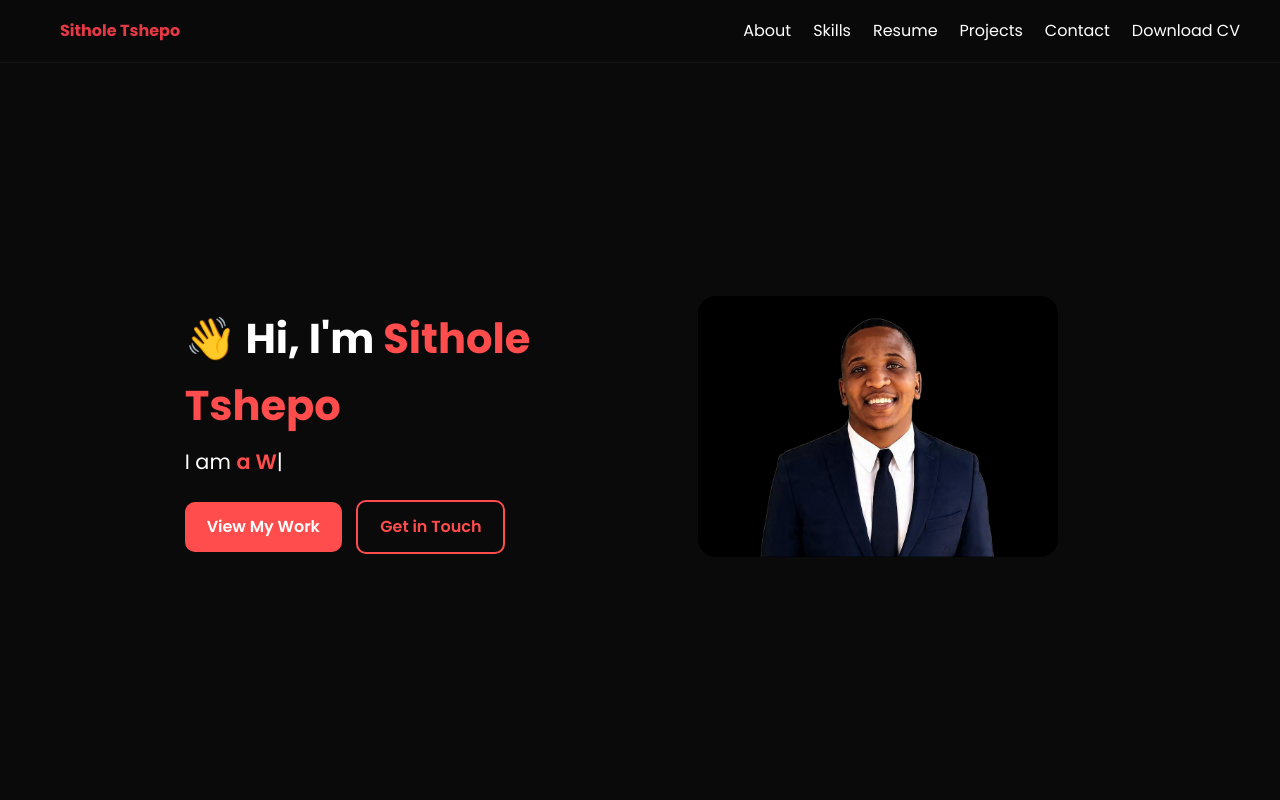
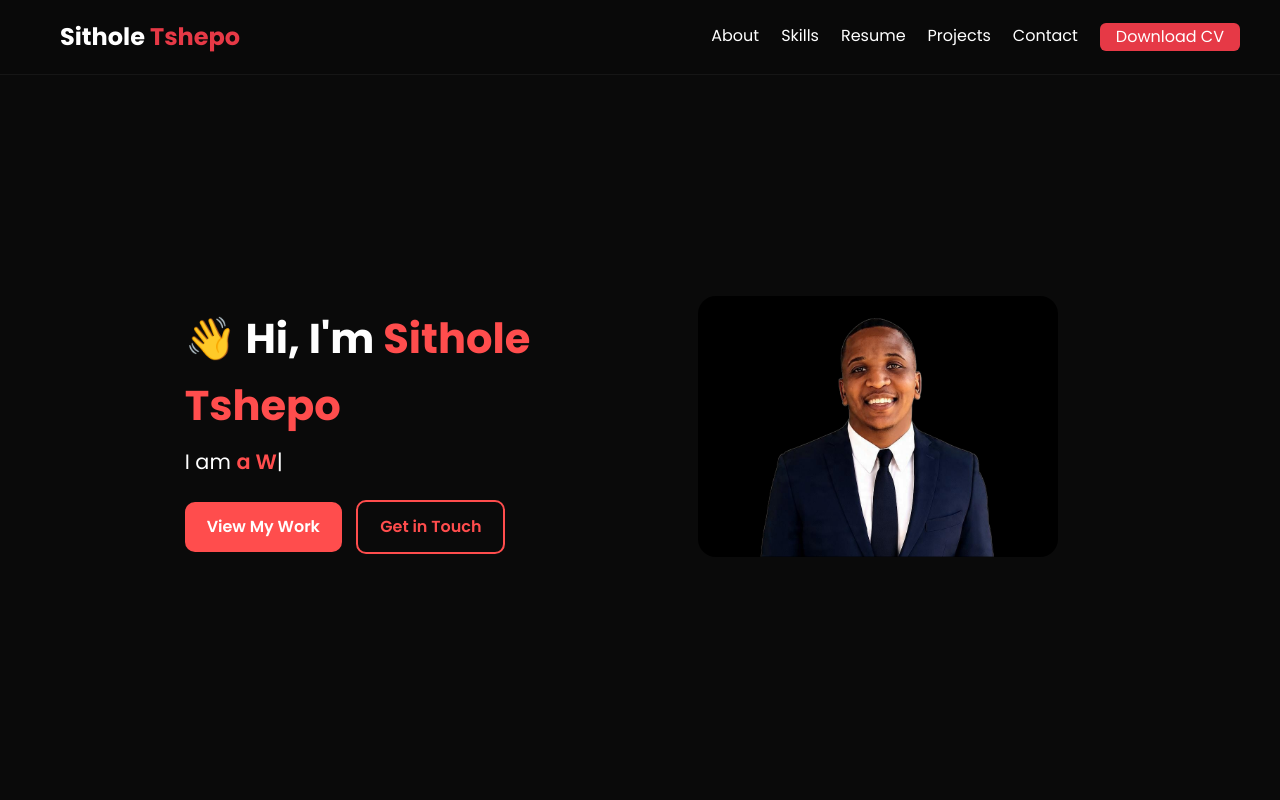
Before and after one commit to TshepoSiphoSithole/myportfolio, a plain HTML site: page index.html in a window 1280 px wide. Shown: the top 800 px of the page. Drawn offline with nearby package versions, Linux system fonts and the light colour scheme.

Commit message:
feat(navbar): update logo colors and restyle CV download button
- Split logo text into two spans: "Sithole" (white) and "Tshepo" (red)
- Removed underline from logo link
- Added custom CSS for logo color styling
- Updated "Download CV" button to use red/white theme with hover effect

```diff
--- a/index.html
+++ b/index.html
@@ -18,7 +18,10 @@
 
   <!-- Navbar -->
 <nav>
-  <a href="#intro" class="logo">Sithole Tshepo</a>
+  <a href="#intro" class="logo">
+  <span class="logo-white">Sithole</span> <span class="logo-red">Tshepo</span>
+</a>
+
   <ul>
 
     <li><a href="#about">About</a></li>
@@ -250,9 +253,9 @@ This unique blend of application development and cloud operations enables me to
 
   <!-- Screenshot Gallery -->
   <div class="project-gallery">
-    <img src="images/squardex1.png" alt="SquardEx Website Screenshot 1">
-    <img src="images/squardex2.png" alt="SquardEx Website Screenshot 2">
-    <img src="images/squardex3.png" alt="SquardEx Website Screenshot 3">
+    <img src="images/Screenshot 2025-09-23 141506.png" alt="SquardEx Website Screenshot 1">
+    <img src="images/Screenshot 2025-09-23 141316.png" alt="SquardEx Website Screenshot 2">
+    <img src="images/Screenshot 2025-09-23 142003.png" alt="SquardEx Website Screenshot 3">
   </div>
 
 </div>
--- a/style.css
+++ b/style.css
@@ -25,6 +25,41 @@ nav{
   margin-left: 20px; /* push logo a bit to the left */
   display: inline-block;
 }
+
+/* Logo styling */
+.logo {
+  font-size: 1.5rem;
+  font-weight: bold;
+  text-decoration: none;
+  margin-left: 20px;
+}
+
+.logo-white {
+  color: #ffffff; /* white */
+}
+
+.logo-red {
+  color: #e63946; /* red accent */
+}
+
+/* Download CV button */
+.btn-cv {
+  background: #e63946;   /* red background */
+  color: #ffffff;        /* white text */
+  padding: 1px 16px;
+  border-radius: 6px;
+  font-weight: 100;
+  text-decoration: none;
+  transition: 0.3s;
+  display: inline-block;
+}
+
+.btn-cv:hover {
+  background: #ffffff;   /* white background */
+  color: #e63946;        /* red text */
+  border: 1px solid #e63946;
+}
+
 
 .logo:hover {
   color: #f4c6c9; /* lighter red on hover */
```
Also changed, not shown: images/Screenshot 2025-09-23 123628.png (added), images/Screenshot 2025-09-23 141316.png (added), images/Screenshot 2025-09-23 141506.png (added), images/Screenshot 2025-09-23 142003.png (added).
